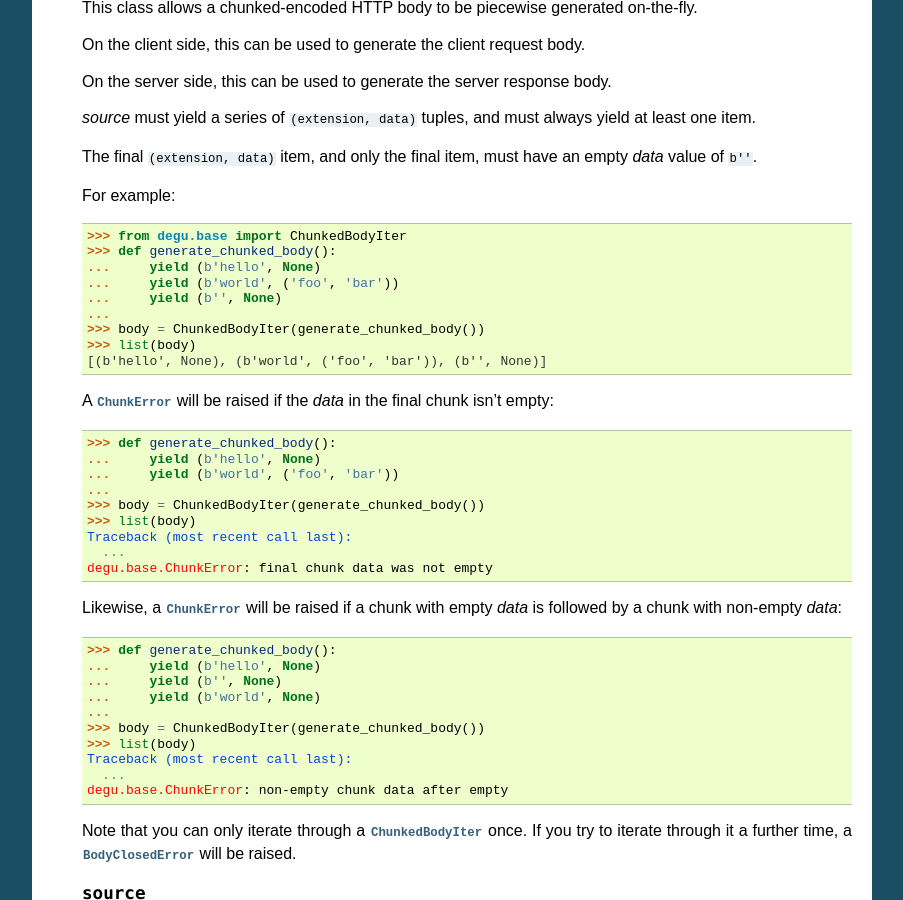
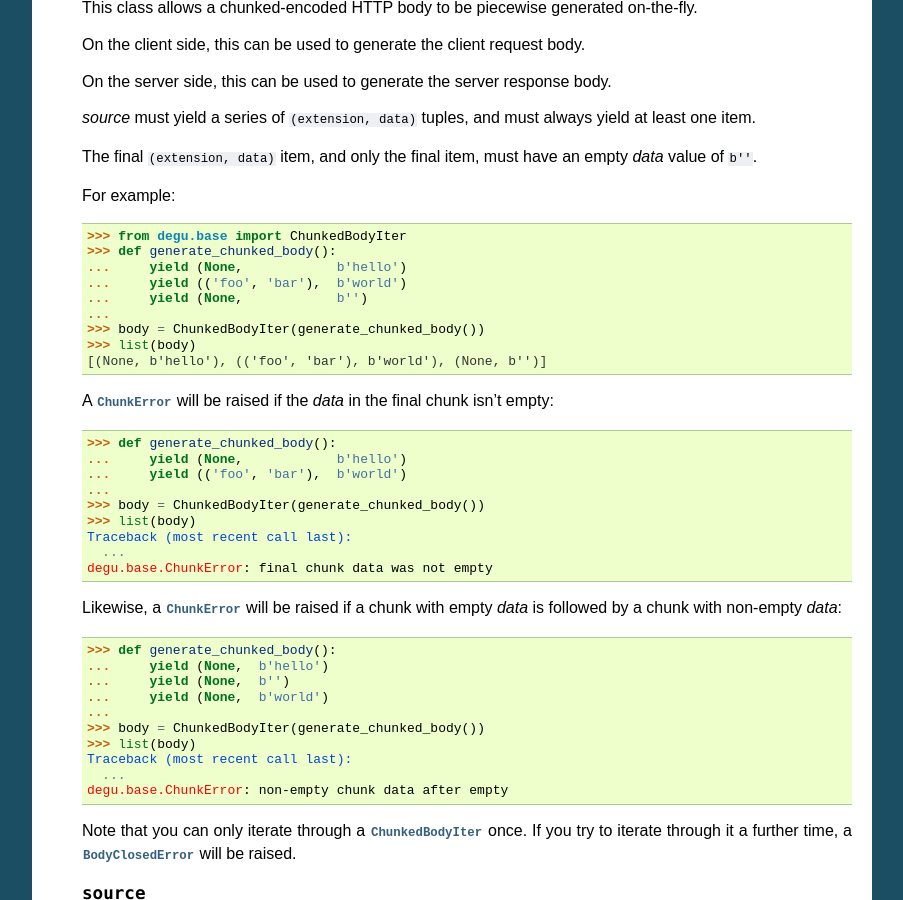
Before and after one commit to json420/degu, a Sphinx documentation site: the page built from doc/degu.base.rst, in a window 1280 px wide and 900 px high, scrolled down 5112 px. Shown: the whole window, without its empty margins (198-1101 px from the left). Built offline with Sphinx 7.4.7, drawn with Linux system fonts in a browser that asks for light colours; some of the changed text lies outside the part shown.

Commit message:
Fix remaning Sphinx doctest issues in degu.base.rst

```diff
--- a/doc/degu.base.rst
+++ b/doc/degu.base.rst
@@ -265,7 +265,7 @@ version.
     >>> rfile = BytesIO(b'5\r\nhello\r\n5;foo=bar\r\nworld\r\n0\r\n\r\n')
     >>> body = ChunkedBody(rfile)
     >>> list(body)
-    [(b'hello', None), (b'world', ('foo', 'bar')), (b'', None)]
+    [(None, b'hello'), (('foo', 'bar'), b'world'), (None, b'')]
 
     Note that you can only iterate through a :class:`ChunkedBody` once:
 
@@ -350,20 +350,20 @@ version.
 
     >>> from degu.base import ChunkedBodyIter
     >>> def generate_chunked_body():
-    ...     yield (b'hello', None)
-    ...     yield (b'world', ('foo', 'bar'))
-    ...     yield (b'', None)
+    ...     yield (None,            b'hello')
+    ...     yield (('foo', 'bar'),  b'world')
+    ...     yield (None,            b'')
     ...
     >>> body = ChunkedBodyIter(generate_chunked_body())
     >>> list(body)
-    [(b'hello', None), (b'world', ('foo', 'bar')), (b'', None)]
+    [(None, b'hello'), (('foo', 'bar'), b'world'), (None, b'')]
 
     A :exc:`ChunkError` will be raised if the *data* in the final chunk isn't
     empty:
 
     >>> def generate_chunked_body():
-    ...     yield (b'hello', None)
-    ...     yield (b'world', ('foo', 'bar'))
+    ...     yield (None,            b'hello')
+    ...     yield (('foo', 'bar'),  b'world')
     ...
     >>> body = ChunkedBodyIter(generate_chunked_body())
     >>> list(body)  # doctest: -IGNORE_EXCEPTION_DETAIL
@@ -375,9 +375,9 @@ version.
     is followed by a chunk with non-empty *data*:
 
     >>> def generate_chunked_body():
-    ...     yield (b'hello', None)
-    ...     yield (b'', None)
-    ...     yield (b'world', None)
+    ...     yield (None,  b'hello')
+    ...     yield (None,  b'')
+    ...     yield (None,  b'world')
     ...
     >>> body = ChunkedBodyIter(generate_chunked_body())
     >>> list(body)  # doctest: -IGNORE_EXCEPTION_DETAIL
@@ -557,13 +557,13 @@ Parsing functions
     >>> from degu.base import read_chunk
     >>> rfile = io.BytesIO(b'5\r\nhello\r\n')
     >>> read_chunk(rfile)
-    (b'hello', None)
+    (None, b'hello')
 
     Or when there is a chunk extension:
 
     >>> rfile = io.BytesIO(b'5;foo=bar\r\nhello\r\n')
     >>> read_chunk(rfile)
-    (b'hello', ('foo', 'bar'))
+    (('foo', 'bar'), b'hello')
 
     For more details, see `Chunked Transfer Coding`_ in the HTTP/1.1 spec.
 
```
